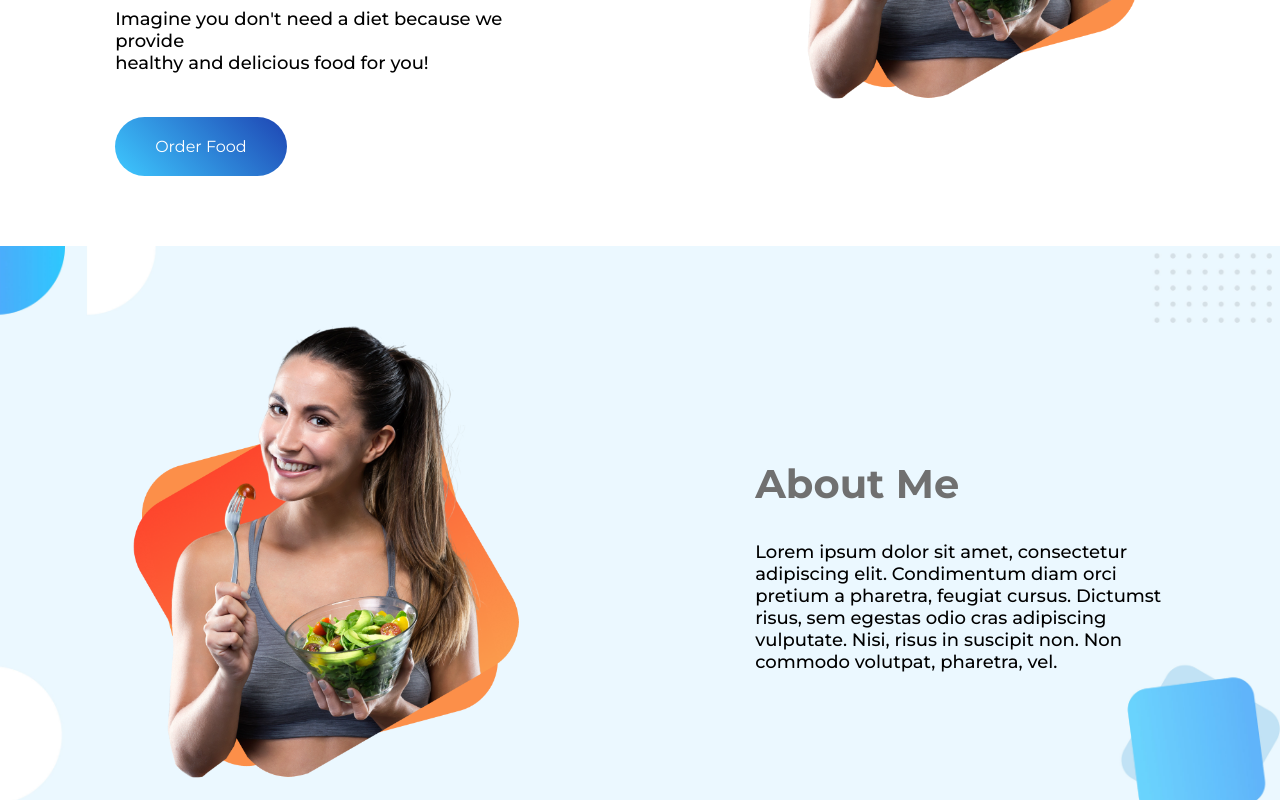
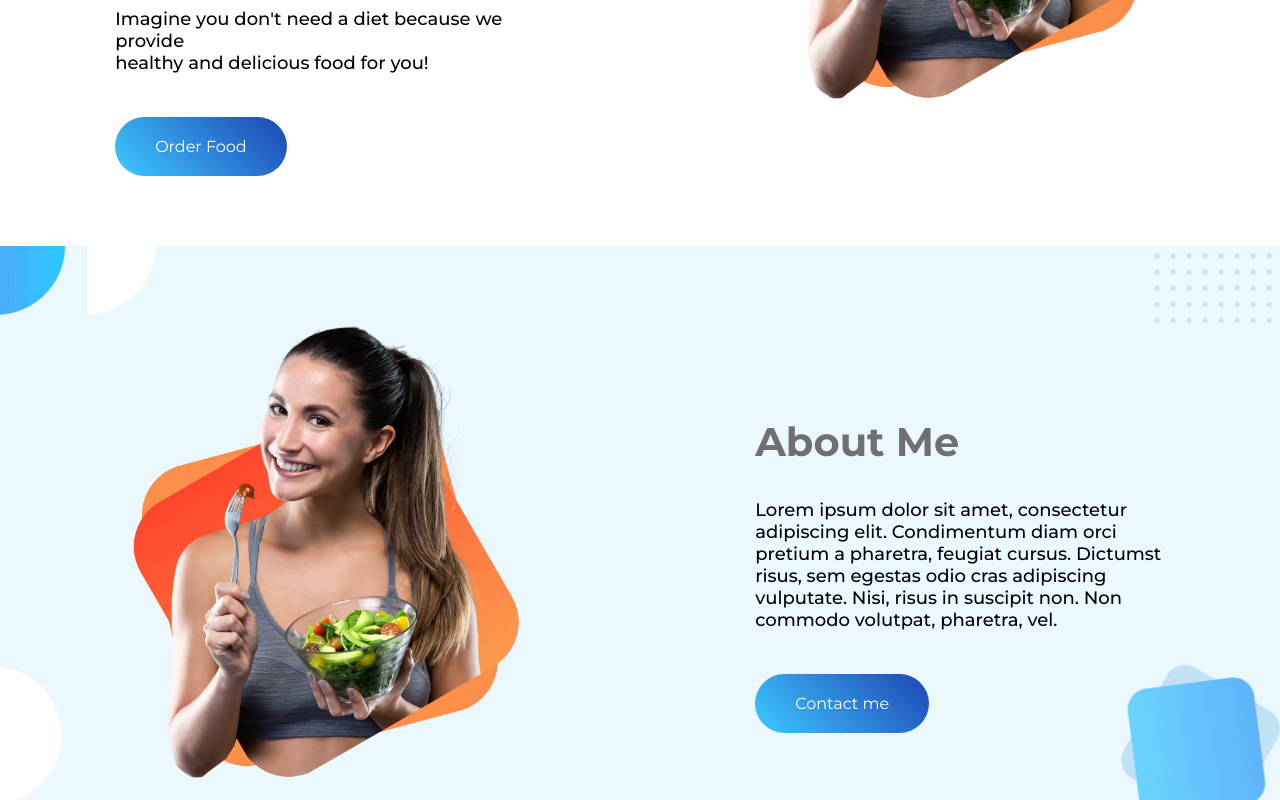
Before and after one commit to ferdousalam007/-Food-Society, a plain HTML site: page index.html in a window 1280 px wide. Shown: the part 488-1288 px from the top of the page. Drawn offline with Linux system fonts and the light colour scheme.

Commit message:
about section button add  complete

```diff
--- a/index.html
+++ b/index.html
@@ -29,6 +29,7 @@
         <div class="half-width">
             <h2>About Me</h2>
             <p>Lorem ipsum dolor sit amet, consectetur adipiscing elit. Condimentum diam orci pretium a pharetra, feugiat cursus. Dictumst risus, sem egestas odio cras adipiscing vulputate. Nisi, risus in suscipit non. Non commodo volutpat, pharetra, vel.</p>
+            <a class="main-button" href="">Contact me</a>
         </div>
     </section>
 </body>
```
